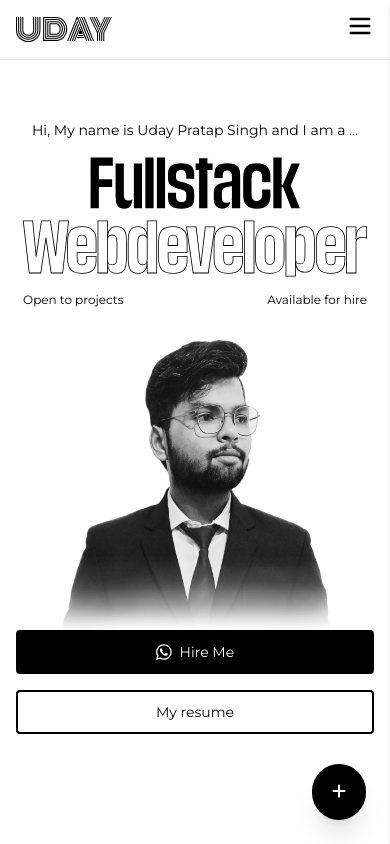
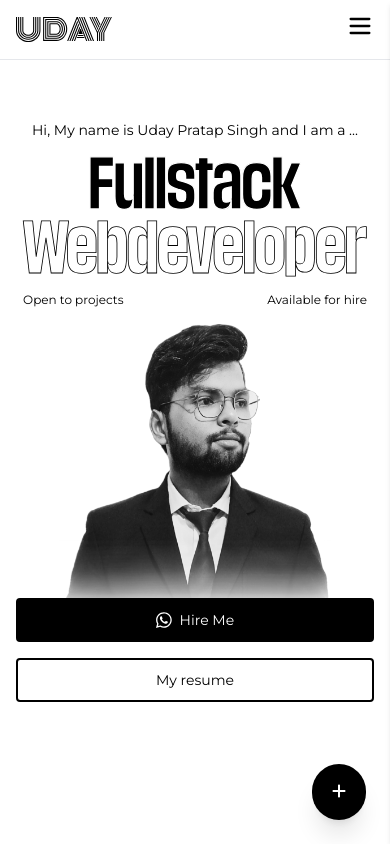
Before and after one commit to developer-uday/myportfolio, a React (Vite) app: page / in a window 390 px wide. Built offline with nearby package versions, Linux system fonts and the light colour scheme.

Commit message:
fix: adjust margin for portrait image and button container in Home component

```diff
--- a/src/components/Home.jsx
+++ b/src/components/Home.jsx
@@ -59,11 +59,11 @@ const Home = () => {
         <img
           src={portrait}
           alt="Portrait"
-          className="w-68 sm:w-64 md:w-80 lg:w-96 xl:w-[28rem] mt-8 sm:mt-24 sm:absolute sm:-z-10"
+          className="w-68 sm:w-64 md:w-80 lg:w-96 xl:w-[28rem] mt-4 sm:mt-24 sm:absolute sm:-z-10"
         />
 
         {/* Buttons */}
-        <div className="flex flex-col sm:flex-row gap-4 mt-0 sm:mt-24 text-sm w-full sm:w-auto items-center">
+        <div className="flex flex-col sm:flex-row gap-4 -mt-4 sm:mt-24 text-sm w-full sm:w-auto items-center">
           <button
             onClick={() =>
               window.open("https://wa.me/918340478491?text=Hello%20Uday,%0AI%20came%20across%20your%20portfolio%20and%20would%20like%20to%20discuss%20a%20potential%20project%20opportunity%20with%20you.%20Please%20let%20me%20know%20a%20convenient%20time%20to%20connect.")
```
